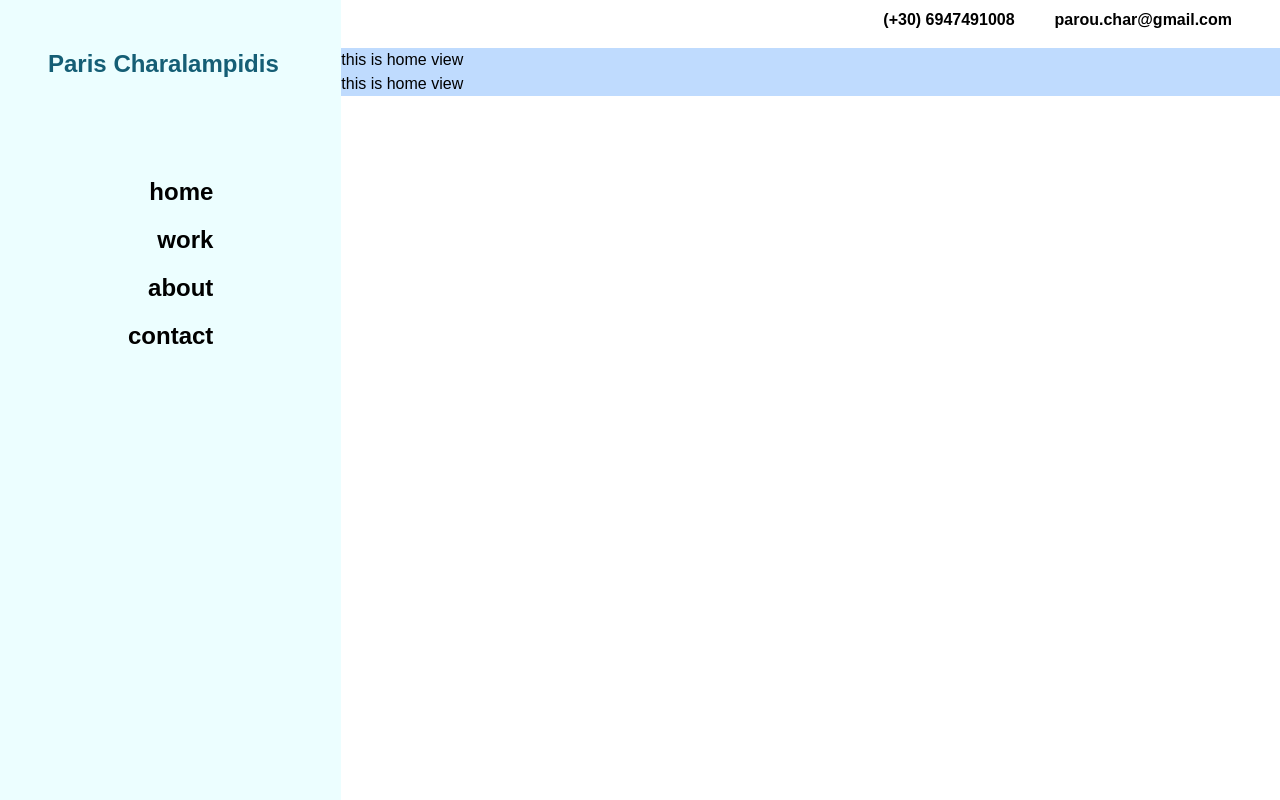
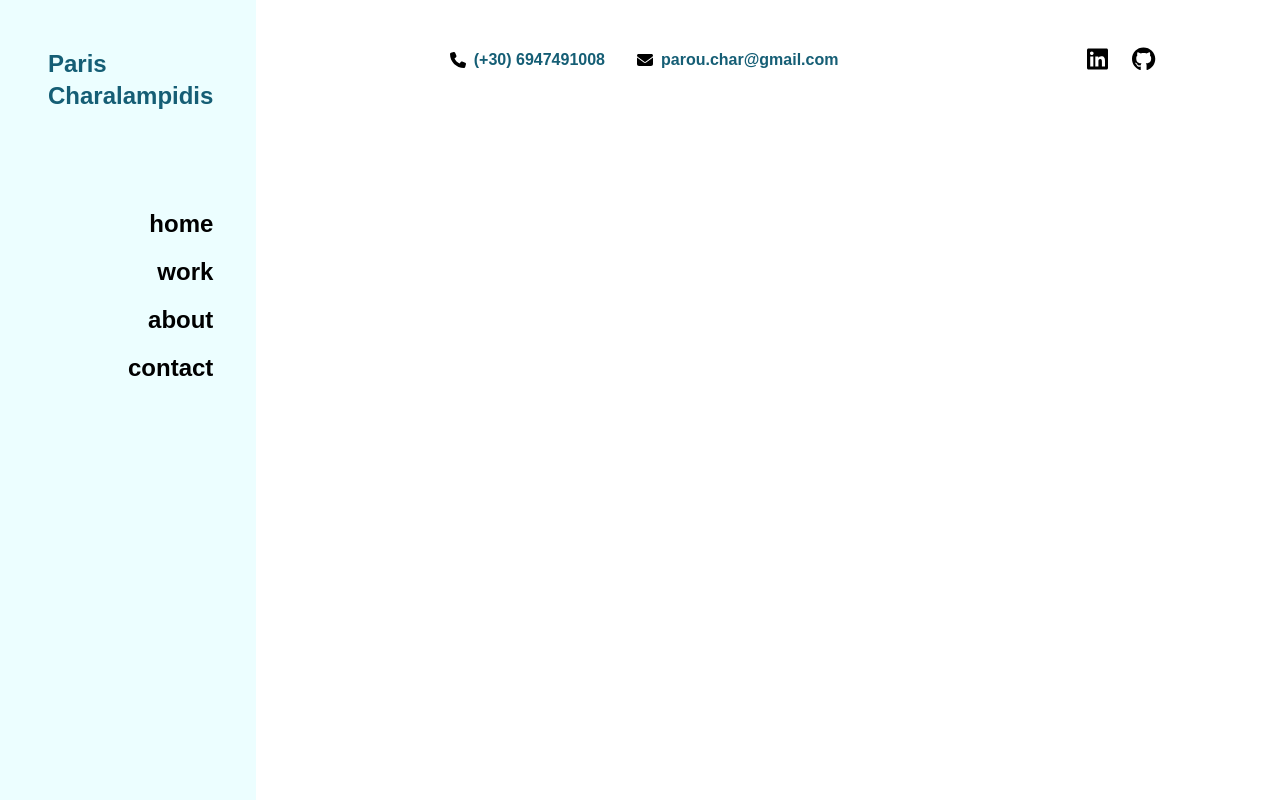
Before and after one commit to parischaralampidis3/portfolio_test, a React (Create React App) app: page / in a window 1280 px wide. Built offline with nearby package versions, Linux system fonts and the light colour scheme.

Commit message:
adding font awesome icons

```diff
--- a/package.json
+++ b/package.json
@@ -3,6 +3,11 @@
   "version": "0.1.0",
   "private": true,
   "dependencies": {
+    "@fortawesome/fontawesome-free": "^6.5.1",
+    "@fortawesome/fontawesome-svg-core": "^6.5.1",
+    "@fortawesome/free-brands-svg-icons": "^6.5.1",
+    "@fortawesome/free-solid-svg-icons": "^6.5.1",
+    "@fortawesome/react-fontawesome": "^0.2.0",
     "@testing-library/jest-dom": "^5.17.0",
     "@testing-library/react": "^13.4.0",
     "@testing-library/user-event": "^13.5.0",
--- a/src/Components/Layouts/Navigation.js
+++ b/src/Components/Layouts/Navigation.js
@@ -3,7 +3,7 @@ import React from "react";
 function Navigation() {
   return (
     <div className="box-border">
-      <div className="bg-cyan-50 w-4/4 h-screen p-12">
+      <div className="bg-cyan-50 w-3/4 h-screen p-12">
         <h1 className="text-cyan-800 text-left text-2xl font-bold mx-auto">
           Paris Charalampidis
         </h1>
--- a/src/Components/Layouts/TopBar.js
+++ b/src/Components/Layouts/TopBar.js
@@ -1,14 +1,33 @@
 import React from "react";
+import { FontAwesomeIcon } from "@fortawesome/react-fontawesome";
+import { faPhone, faEnvelope } from "@fortawesome/free-solid-svg-icons";
+import { faLinkedin, faGithub } from "@fortawesome/free-brands-svg-icons";
 
-function TopBar(){
-    return(
-        <div className="w-full mb-2 h-10">
-            <div className="flex justify-end  p-2 font-semibold">
-                <h3>(+30) 6947491008</h3>
-                <h3 className="mx-10">parou.char@gmail.com</h3>
-            </div>
+function TopBar() {
+  return (
+    <div className="w-full mt-10 h-10">
+      <div className="flex flex-row items-center justify-around">
+        <div className="flex flex-row justify-start items-center  p-2 font-semibold">
+          <div className="flex flex-row items-center">
+            <FontAwesomeIcon icon={faPhone} />
+            <h3 className="ml-2 text-cyan-800">(+30) 6947491008</h3>
+          </div>
+
+          <div className="flex flex-row items-center mx-8">
+            <FontAwesomeIcon icon={faEnvelope} />
+            <h3 className="mx-2 text-cyan-800">parou.char@gmail.com</h3>
+          </div>
+        </div>
+
+        <div className="text-2xl">
+          <FontAwesomeIcon icon={faLinkedin} />
+
+                <FontAwesomeIcon className="mx-6" icon={faGithub} />
+
 
         </div>
-    )
+      </div>
+    </div>
+  );
 }
-export default TopBar
+export default TopBar;
--- a/src/Components/Views/Home.js
+++ b/src/Components/Views/Home.js
@@ -3,8 +3,7 @@ import React from "react";
 function Home (){
     return(
     <div>
-        <h1>this is home view</h1>
-        <h1>this is home view</h1>
+
     </div>
     )
 }
```
Also changed, not shown: documentation.txt, src/Components/Partials/Profile.js (added), 1 other file (tests, documents, lock files or other folders).
